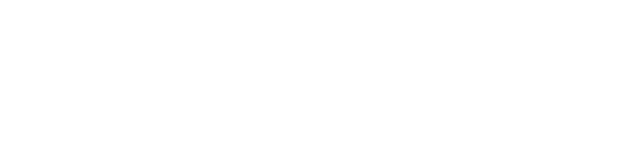
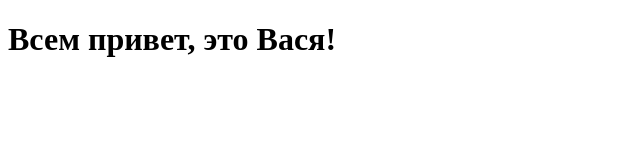
Before and after one commit to Bohannon-first/example, a plain HTML site: page exam.html in a window 1280 px wide. Shown: the whole page, without its empty margins (0-640 px from the left). Drawn offline with Linux system fonts and the light colour scheme.

Commit message:
Добавлен заголовок

```diff
--- a/exam.html
+++ b/exam.html
@@ -11,7 +11,7 @@
 
 <body>
 
-
+    <h1>Всем привет, это Вася!</h1>
 
 
 
```
